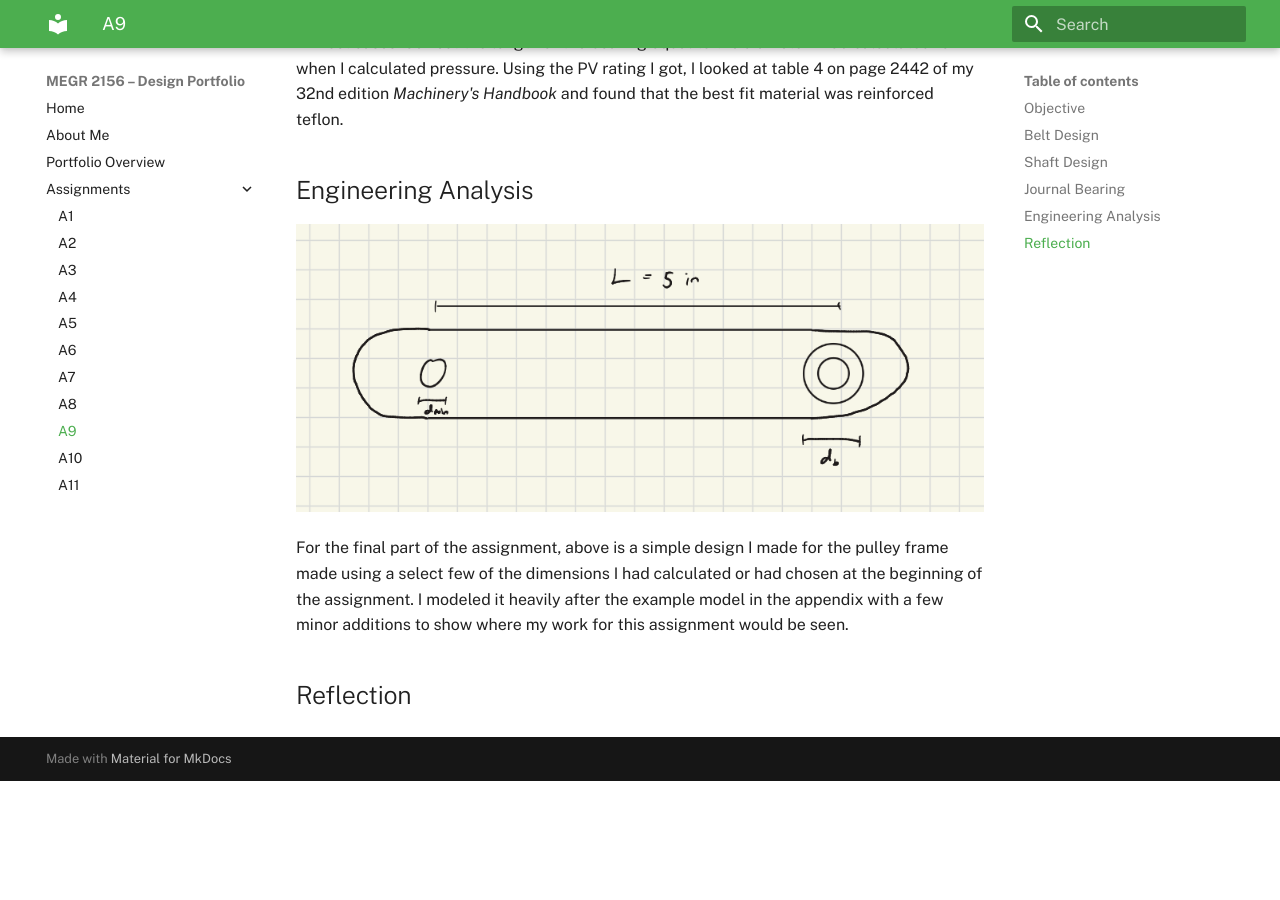
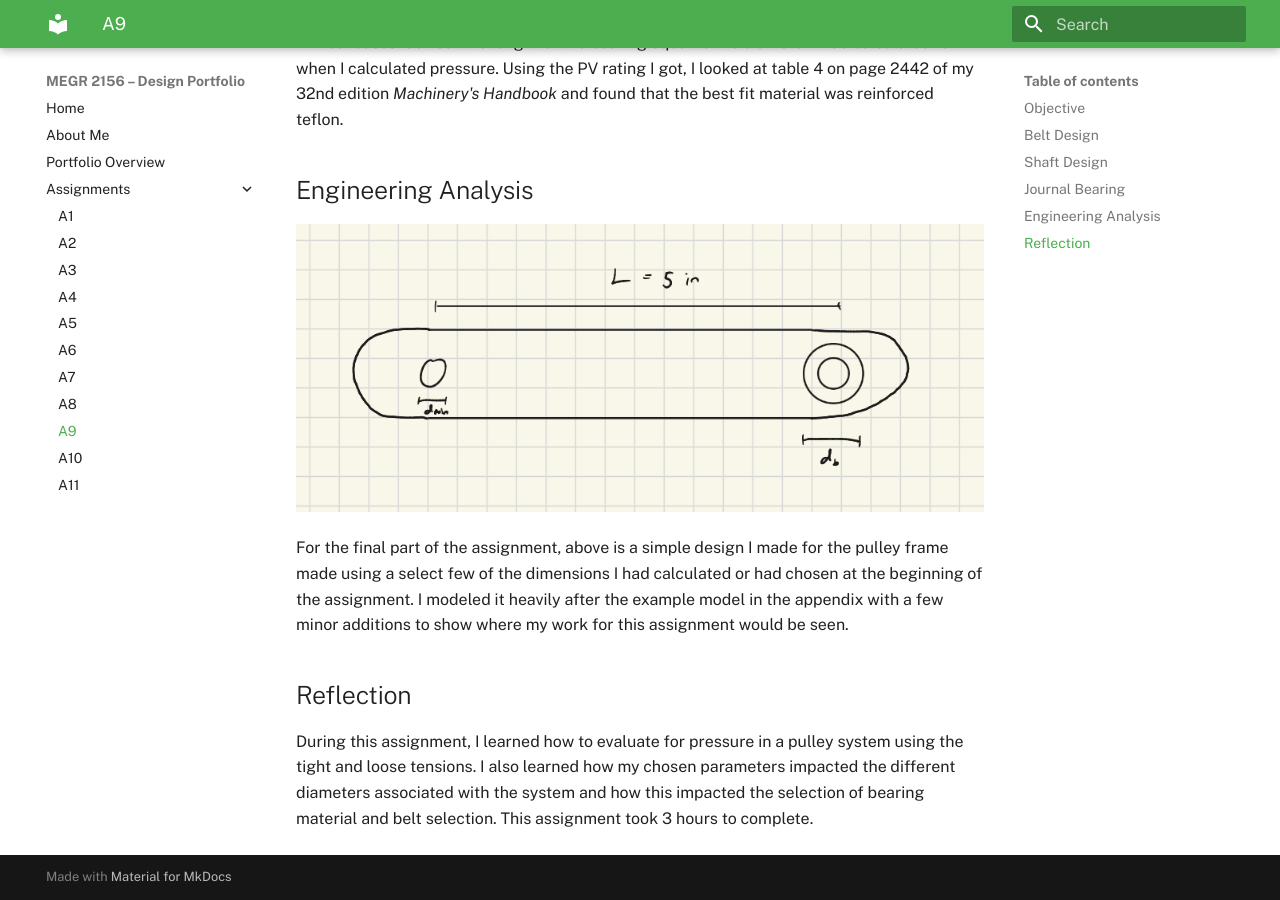
Before and after one commit to Jmswanchara/megr2156-portfolio, an MkDocs documentation site: the page built from docs/assignments/A09/index.md, in a window 1280 px wide and 900 px high, scrolled down 3766 px. Built offline with MkDocs 1.6.1 and Material for MkDocs 9.7.7, drawn with Linux system fonts in a browser that asks for light colours; before the commit the page ends 4547 px from its top, so only the background shows below that.

Commit message:
Update reflection section in index.md
Added reflection on learning outcomes and time spent.

```diff
--- a/docs/assignments/A09/index.md
+++ b/docs/assignments/A09/index.md
@@ -33,3 +33,5 @@ Finally, I applied the same procedure to the journal bearing design using sinter
 For the final part of the assignment, above is a simple design I made for the pulley frame made using a select few of the dimensions I had calculated or had chosen at the beginning of the assignment.  I modeled it heavily after the example model in the appendix with a few minor additions to show where my work for this assignment would be seen.
 
 ## Reflection
+
+During this assignment, I learned how to evaluate for pressure in a pulley system using the tight and loose tensions.  I also learned how my chosen parameters impacted the different diameters associated with the system and how this impacted the selection of bearing material and belt selection.  This assignment took 3 hours to complete.
```
